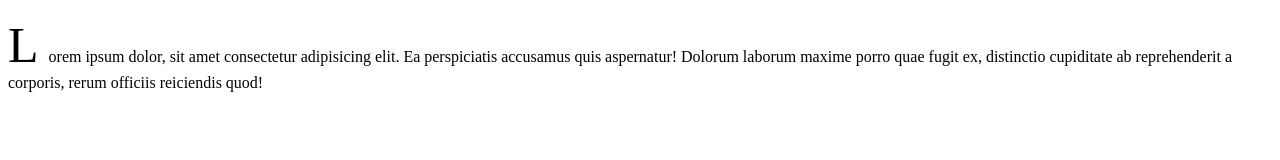
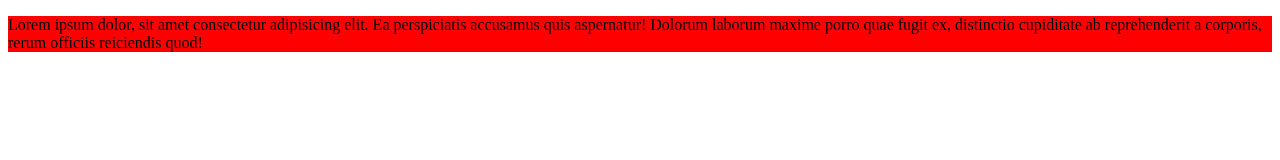
Before and after one commit to WoliverAraujo/HTML-e-CSS, a plain HTML site: page Site exemplo/index.html in a window 1280 px wide. Drawn offline with Linux system fonts and the light colour scheme.

Commit message:
Aula de de CSS

```diff
--- a/Site exemplo/index.html
+++ b/Site exemplo/index.html
@@ -9,6 +9,6 @@
 </head>
 
 <body>
-    <p>Lorem ipsum dolor, sit amet consectetur adipisicing elit. Ea perspiciatis accusamus quis aspernatur! Dolorum laborum maxime porro quae fugit ex, distinctio cupiditate ab reprehenderit a corporis, rerum officiis reiciendis quod!</p>
+    <p class="p" id="p">Lorem ipsum dolor, sit amet consectetur adipisicing elit. Ea perspiciatis accusamus quis aspernatur! Dolorum laborum maxime porro quae fugit ex, distinctio cupiditate ab reprehenderit a corporis, rerum officiis reiciendis quod!</p>
 </body>
 </html>
--- a/Site exemplo/styles.css
+++ b/Site exemplo/styles.css
@@ -1,6 +1,11 @@
-p::first-letter {
-    font-size: 50px;
-    display: block;
-    margin: 0 10px 10px 0;
-    float: top;
+/*
+
+
+*/
+#p {
+    background: red;
 }
+
+.p {
+    background: yellowgreen;
+}
```
